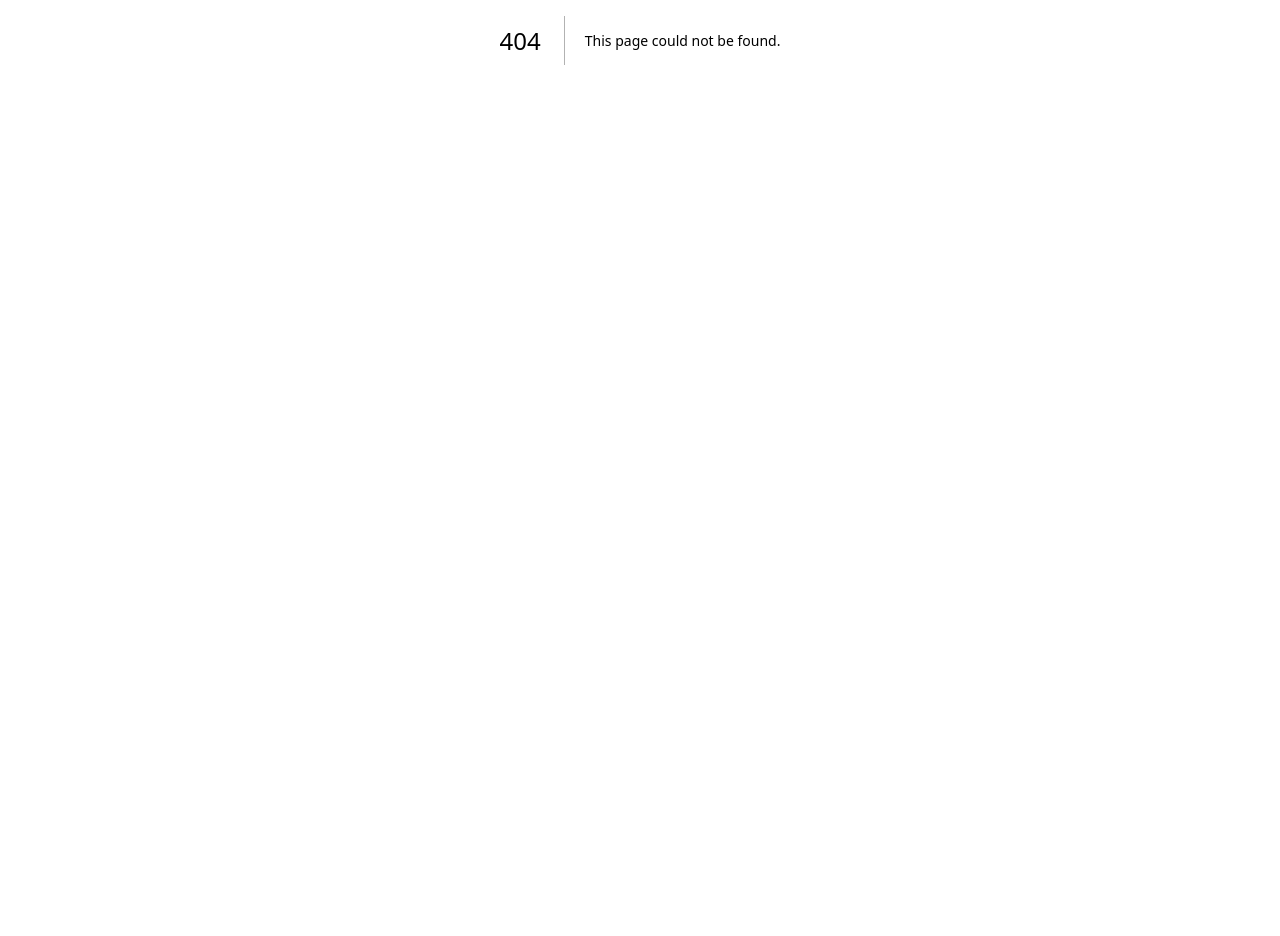
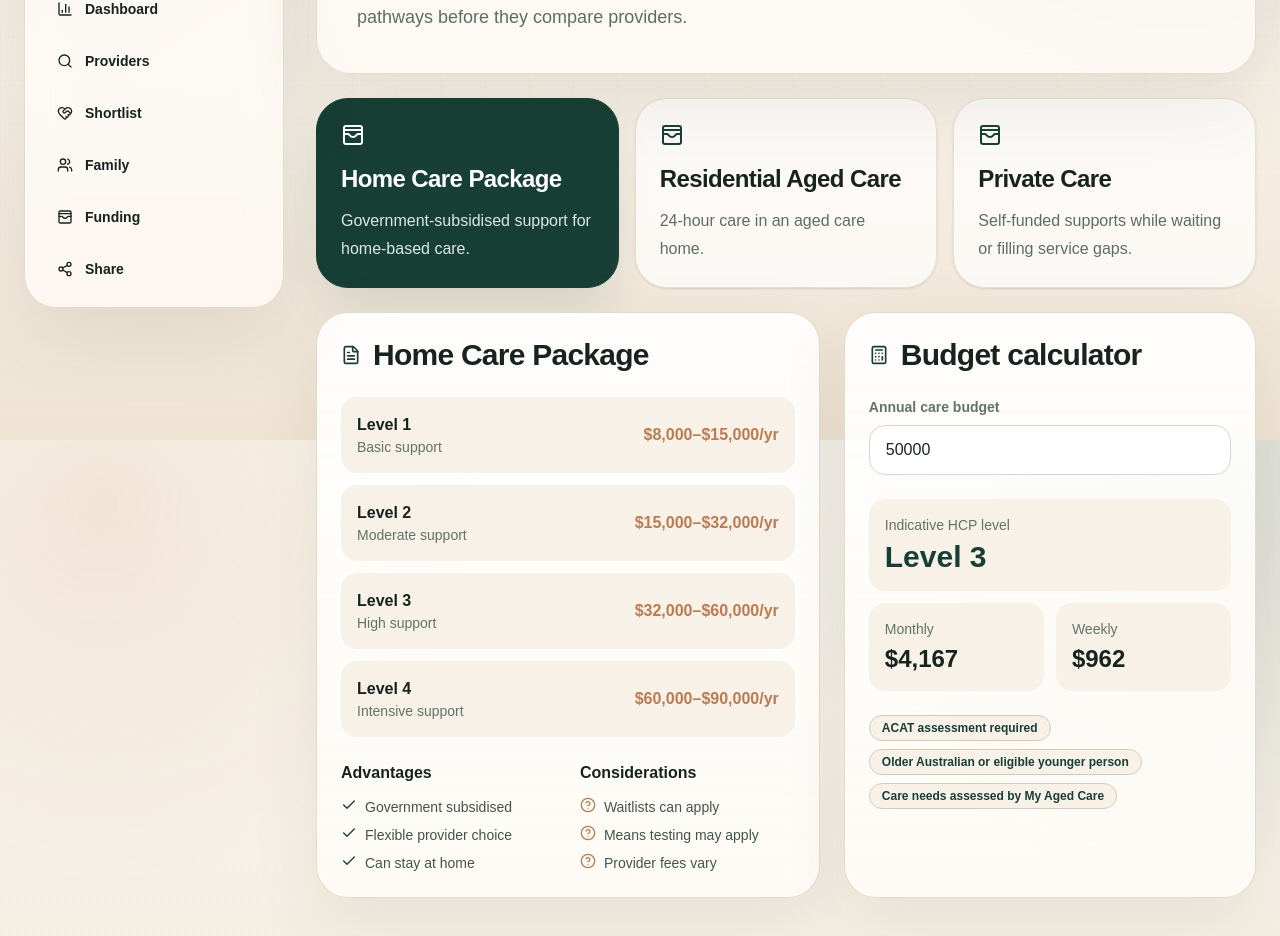
Before and after one commit to Mattrix07/kinharbour, a Next.js app: page /funding in a window 1280 px wide. Before the commit this address had no page. Shown: the part 360-1296 px from the top of the page. Before the commit the page ends 800 px from the top, so only its background shows below. Built offline with nearby package versions, Linux system fonts and the light colour scheme.

Commit message:
Add funding guide page

```diff
--- /dev/null
+++ b/app/funding/page.tsx
@@ -0,0 +1,104 @@
+"use client";
+
+import { useMemo, useState } from "react";
+import { Calculator, Check, FileText, HelpCircle, WalletCards } from "lucide-react";
+import { Panel, Pill, ProductShell } from "../../components/product-shell";
+
+const fundingOptions = [
+  {
+    id: "hcp",
+    name: "Home Care Package",
+    description: "Government-subsidised support for home-based care.",
+    levels: [
+      { level: "Level 1", cost: "$8,000–$15,000/yr", support: "Basic support" },
+      { level: "Level 2", cost: "$15,000–$32,000/yr", support: "Moderate support" },
+      { level: "Level 3", cost: "$32,000–$60,000/yr", support: "High support" },
+      { level: "Level 4", cost: "$60,000–$90,000/yr", support: "Intensive support" },
+    ],
+    eligibility: ["ACAT assessment required", "Older Australian or eligible younger person", "Care needs assessed by My Aged Care"],
+    pros: ["Government subsidised", "Flexible provider choice", "Can stay at home"],
+    cons: ["Waitlists can apply", "Means testing may apply", "Provider fees vary"],
+  },
+  {
+    id: "residential",
+    name: "Residential Aged Care",
+    description: "24-hour care in an aged care home.",
+    levels: [
+      { level: "Standard", cost: "$45,000–$70,000/yr", support: "Daily living and care" },
+      { level: "High", cost: "$70,000–$120,000/yr", support: "Complex and nursing support" },
+    ],
+    eligibility: ["ACAT approval for residential care", "Accommodation and means assessment", "Provider vacancy required"],
+    pros: ["24-hour support", "Meals, activities and care on-site", "Suitable for higher needs"],
+    cons: ["Major transition", "RAD/DAP decisions", "Less independence"],
+  },
+  {
+    id: "private",
+    name: "Private Care",
+    description: "Self-funded supports while waiting or filling service gaps.",
+    levels: [
+      { level: "Casual", cost: "$40–$80/hr", support: "As-needed services" },
+      { level: "Regular", cost: "$15,000–$40,000/yr", support: "Scheduled weekly support" },
+    ],
+    eligibility: ["No government approval required", "Self-funded", "Subject to provider availability"],
+    pros: ["Fast to start", "Highly flexible", "Useful as a bridge"],
+    cons: ["No subsidy", "Can become expensive", "Quality varies"],
+  },
+];
+
+export default function FundingPage() {
+  const [selectedOption, setSelectedOption] = useState("hcp");
+  const [budgetInput, setBudgetInput] = useState("50000");
+  const option = fundingOptions.find((item) => item.id === selectedOption) ?? fundingOptions[0];
+
+  const costCalculation = useMemo(() => {
+    const annualBudget = Number(budgetInput) || 0;
+    return {
+      annualBudget,
+      hcpLevel: annualBudget < 15000 ? 1 : annualBudget < 32000 ? 2 : annualBudget < 60000 ? 3 : 4,
+      monthly: Math.round(annualBudget / 12),
+      weekly: Math.round(annualBudget / 52),
+    };
+  }, [budgetInput]);
+
+  return (
+    <ProductShell eyebrow="Funding guide" title="Understand likely care funding and costs." description="Give families a plain-English view of home care, residential care and private care funding pathways before they compare providers.">
+      <div className="grid gap-4 md:grid-cols-3">
+        {fundingOptions.map((item) => (
+          <button key={item.id} onClick={() => setSelectedOption(item.id)} className={`rounded-[2rem] border p-6 text-left transition hover:-translate-y-1 ${selectedOption === item.id ? "border-[#173f35] bg-[#173f35] text-white shadow-2xl shadow-emerald-950/15" : "border-[#eadfce] bg-white/70 text-[#17231f] shadow-sm"}`}>
+            <WalletCards className={`h-6 w-6 ${selectedOption === item.id ? "text-white" : "text-[#173f35]"}`} />
+            <h2 className="mt-4 text-2xl font-semibold tracking-tight">{item.name}</h2>
+            <p className={`mt-3 leading-7 ${selectedOption === item.id ? "text-[#dbe8e3]" : "text-[#5d6d65]"}`}>{item.description}</p>
+          </button>
+        ))}
+      </div>
+
+      <div className="mt-6 grid gap-6 lg:grid-cols-[1.1fr_0.9fr]">
+        <Panel>
+          <div className="flex items-center gap-3"><FileText className="h-5 w-5 text-[#173f35]" /><h2 className="text-3xl font-semibold tracking-tight">{option.name}</h2></div>
+          <div className="mt-6 grid gap-3">
+            {option.levels.map((level) => (
+              <div key={level.level} className="flex items-center justify-between gap-4 rounded-2xl bg-[#f7f1e8] p-4">
+                <div><p className="font-semibold">{level.level}</p><p className="text-sm text-[#61736a]">{level.support}</p></div>
+                <p className="font-semibold text-[#bc7c51]">{level.cost}</p>
+              </div>
+            ))}
+          </div>
+          <div className="mt-6 grid gap-6 md:grid-cols-2">
+            <div><h3 className="mb-3 font-semibold">Advantages</h3><ul className="grid gap-2">{option.pros.map((item) => <li key={item} className="flex gap-2 text-sm text-[#43544c]"><Check className="h-4 w-4 text-[#173f35]" /> {item}</li>)}</ul></div>
+            <div><h3 className="mb-3 font-semibold">Considerations</h3><ul className="grid gap-2">{option.cons.map((item) => <li key={item} className="flex gap-2 text-sm text-[#43544c]"><HelpCircle className="h-4 w-4 text-[#bc7c51]" /> {item}</li>)}</ul></div>
+          </div>
+        </Panel>
+
+        <Panel>
+          <div className="flex items-center gap-3"><Calculator className="h-5 w-5 text-[#173f35]" /><h2 className="text-3xl font-semibold tracking-tight">Budget calculator</h2></div>
+          <label className="mt-6 grid gap-2"><span className="text-sm font-semibold text-[#61736a]">Annual care budget</span><input value={budgetInput} onChange={(event) => setBudgetInput(event.target.value)} className="rounded-2xl border border-[#dfd3c1] bg-white px-4 py-3 outline-none" /></label>
+          <div className="mt-6 grid gap-3">
+            <div className="rounded-2xl bg-[#f7f1e8] p-4"><p className="text-sm text-[#61736a]">Indicative HCP level</p><p className="mt-1 text-3xl font-semibold text-[#173f35]">Level {costCalculation.hcpLevel}</p></div>
+            <div className="grid grid-cols-2 gap-3"><div className="rounded-2xl bg-[#f7f1e8] p-4"><p className="text-sm text-[#61736a]">Monthly</p><p className="mt-1 text-2xl font-semibold">${costCalculation.monthly.toLocaleString()}</p></div><div className="rounded-2xl bg-[#f7f1e8] p-4"><p className="text-sm text-[#61736a]">Weekly</p><p className="mt-1 text-2xl font-semibold">${costCalculation.weekly.toLocaleString()}</p></div></div>
+          </div>
+          <div className="mt-6 flex flex-wrap gap-2">{option.eligibility.map((item) => <Pill key={item}>{item}</Pill>)}</div>
+        </Panel>
+      </div>
+    </ProductShell>
+  );
+}
```
